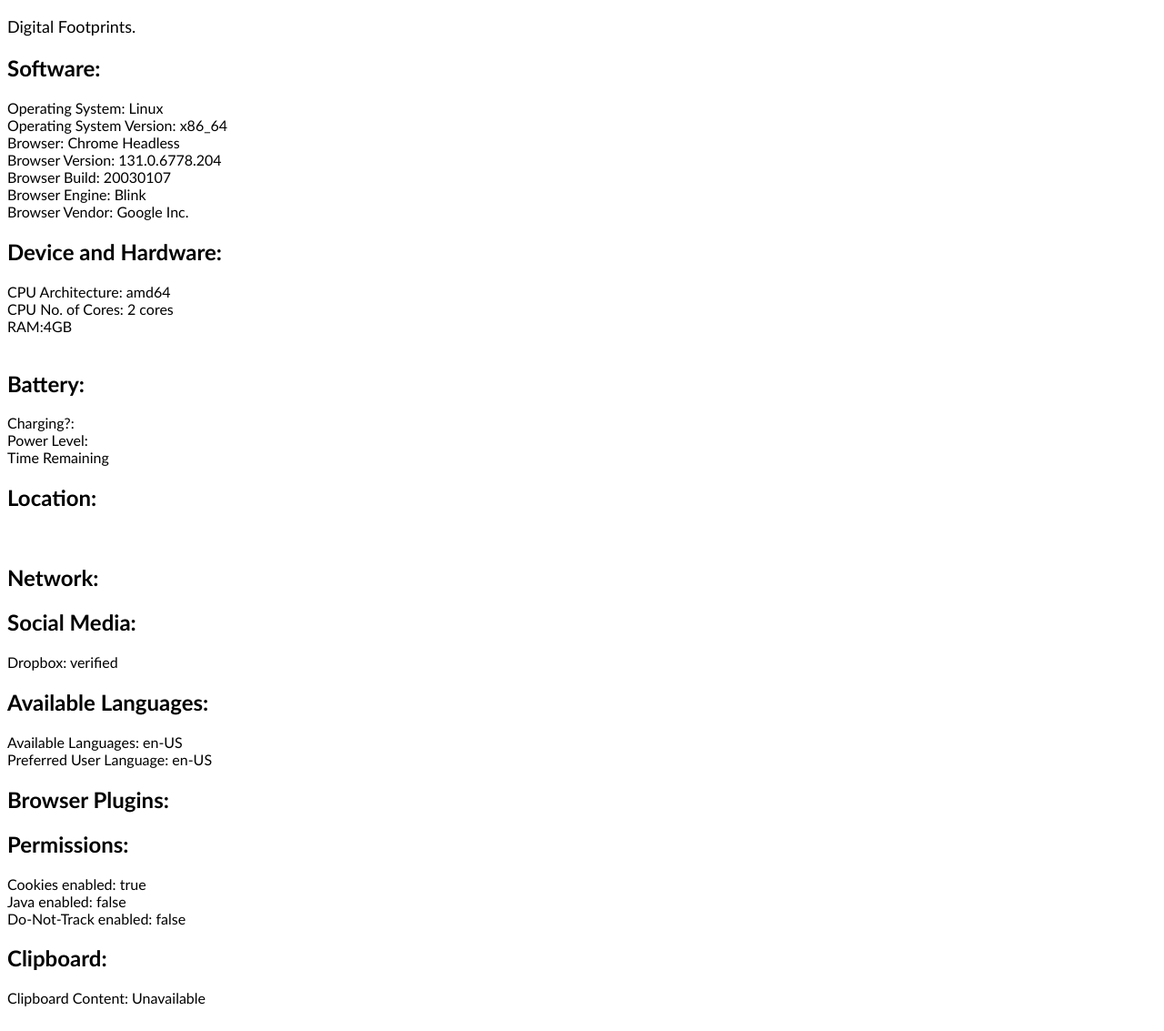
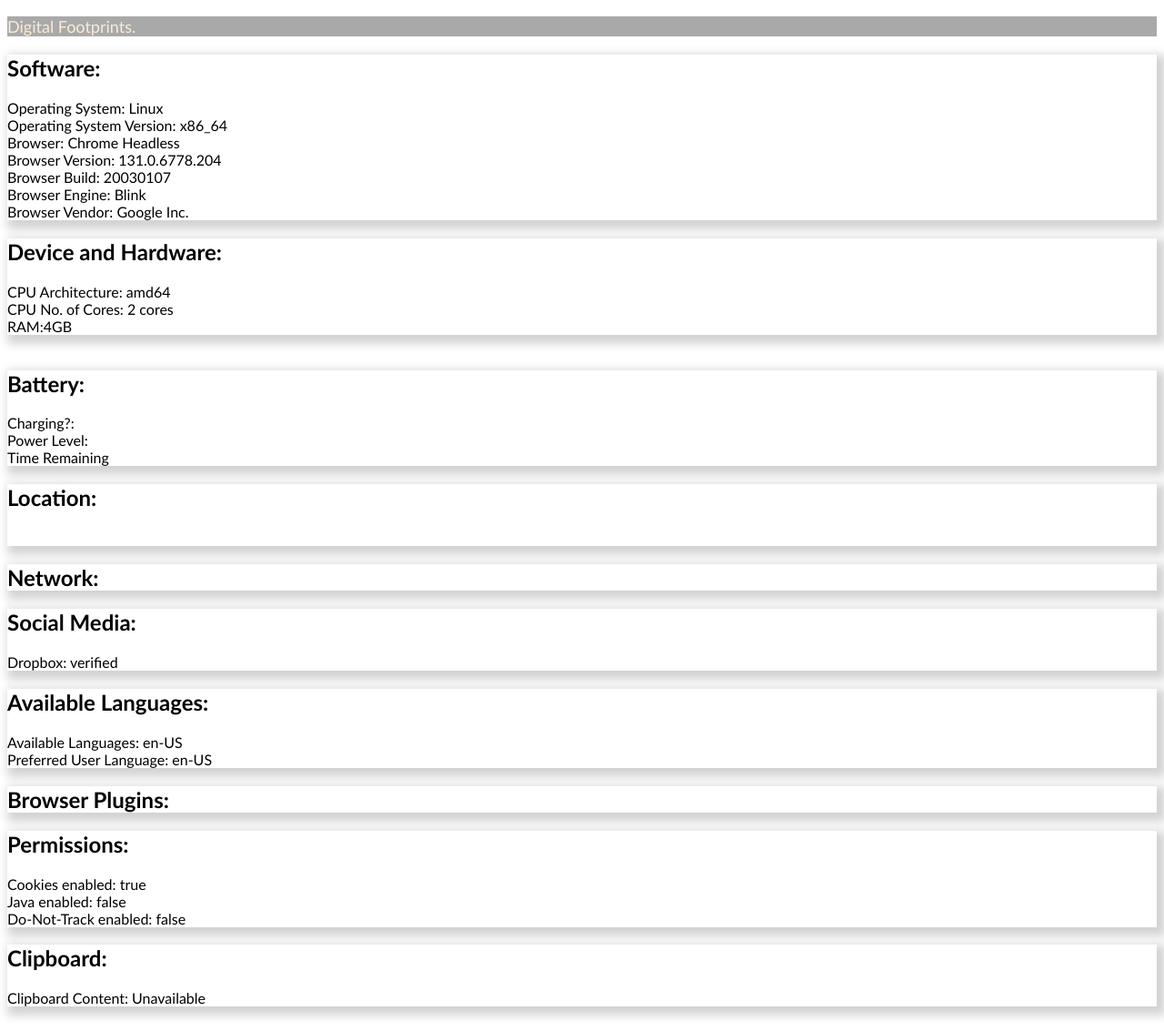
Before and after one commit to andrewgallagher1/whatIKnowAboutYou, a PHP site: page / in a window 1280 px wide. Shown: the whole page at 91% size. Run offline with PHP 8.4, Linux system fonts and the light colour scheme; some libraries are stand-ins or nearby versions.

Commit message:
info boxes css added

```diff
--- a/css/style.css
+++ b/css/style.css
@@ -3,9 +3,19 @@ body {
    -webkit-font-smooth: antialiased;
 }
 
+.header_div {
+    background-color: darkgray;
+}
+
 .header_title {
     font-weight: normal;
     font-size: large;
+    color: antiquewhite;
+}
+
+.block {
+    border: 1px black;
+    box-shadow: 5px 5px 10px 5px lightgrey;
 }
 
 .sub_heading {
--- a/index.html
+++ b/index.html
@@ -9,7 +9,9 @@
 <body>
 
     <header>
-        <h3 class="header_title">Digital Footprints.</h3>
+        <div class = "header_div">
+            <h3 class= "header_title">Digital Footprints.</h3>
+        </div>
     </header>
 
     <div class = "block">
@@ -25,7 +27,7 @@
         <div id = "browserVendor"></div>
     </div>
 
-    <div>
+    <div class = "block">
         <div class = "sub_heading">
             <h2 class = "sub_heading_title">Device and Hardware:</h2>
         </div>
@@ -38,7 +40,7 @@
     </div>
     <br>
 
-    <div>
+    <div class = "block">
         <div class = "sub_heading">
             <h2 class = "sub_heading_title">Battery:</h2>
         </div>
@@ -47,7 +49,7 @@
         <div id = "time">Time Remaining </div>
     </div>
 
-    <div>
+    <div class = "block">
         <div class = "sub_heading">
             <h2 class = "sub_heading_title">Location:</h2>
         </div>
@@ -62,7 +64,7 @@
         </div>
     </div>
 
-    <div>
+    <div class = "block">
         <div class = "sub_heading">
             <h2 class = "sub_heading_title">Network:</h2>
         </div>
@@ -78,14 +80,14 @@
         <div id = "failure"></div>
     </div>
 
-    <div>
+    <div class = "block">
         <div class = "sub_heading">
             <h2 class = "sub_heading_title">Social Media:</h2>
         </div>
         <div id = 'socialMedia'></div>
     </div>
 
-    <div>
+    <div class = "block">
         <div class = "sub_heading">
             <h2 class = "sub_heading_title">Available Languages:</h2>
         </div>
@@ -93,14 +95,14 @@
         <div id = "preferred"></div>
     </div>
 
-    <div>
+    <div class = "block">
         <div class = "sub_heading">
             <h2 class = "sub_heading_title">Browser Plugins:</h2>
         </div>
         <div id = "plugins"></div>
     </div>
 
-    <div>
+    <div class = "block">
         <div class = "sub_heading">
             <h2 class = "sub_heading_title">Permissions:</h2>
         </div>
@@ -109,7 +111,7 @@
         <div id = "track"></div>
     </div>
 
-    <div>
+    <div class = "block">
         <div class = "sub_heading">
             <h2 class = "sub_heading_title">Clipboard:</h2>
         </div>
```
